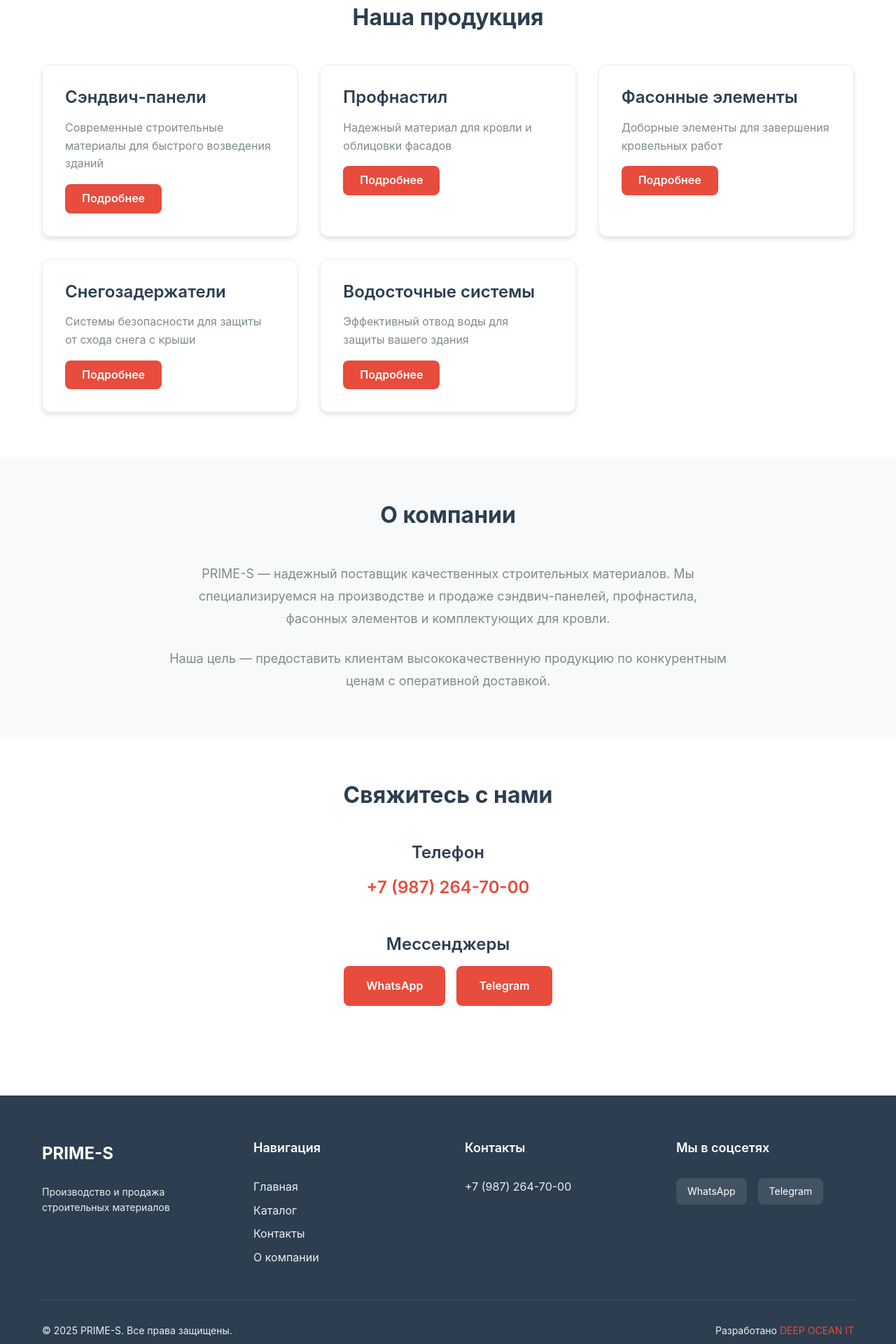
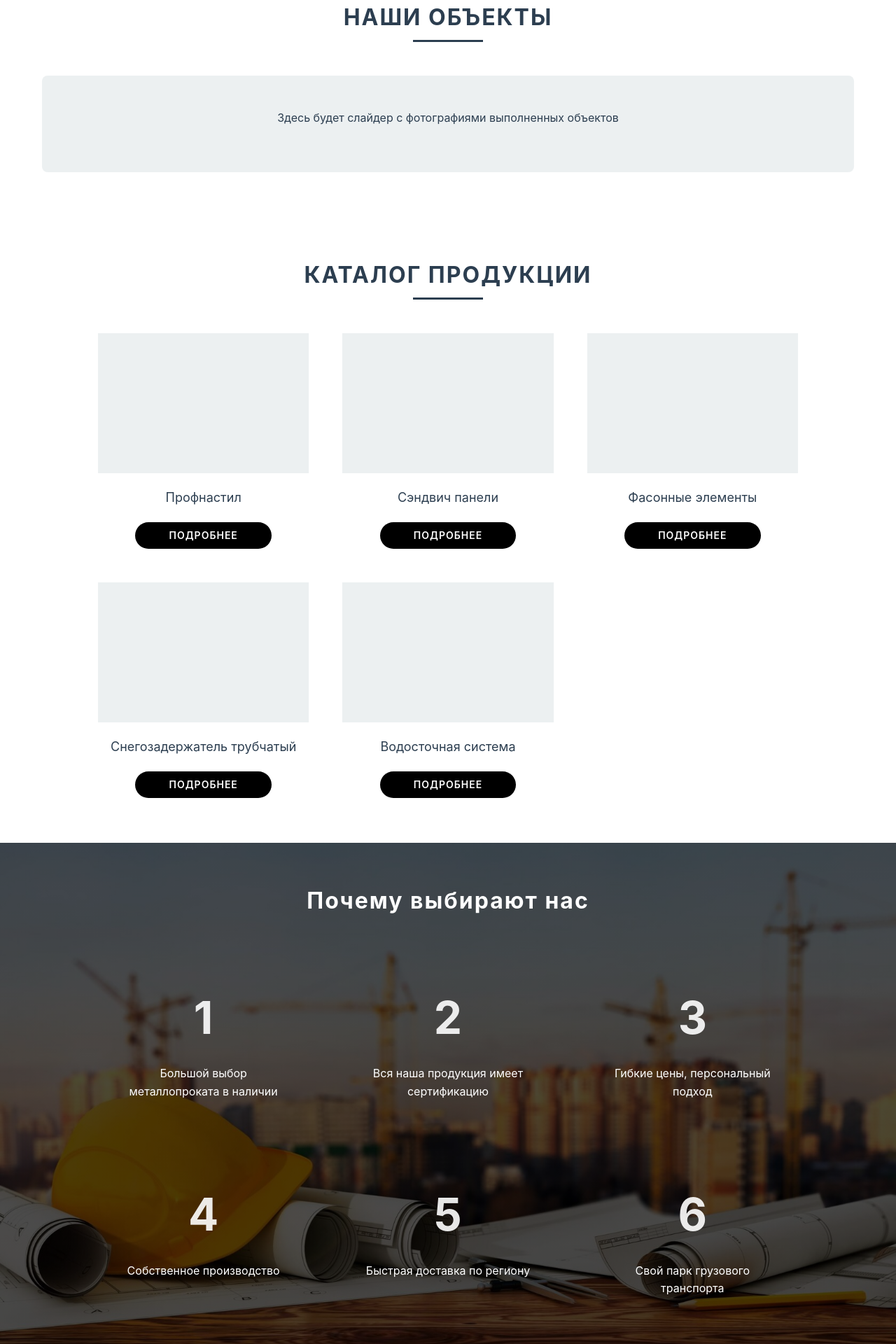
Before and after one commit to Arbitr3103/prime-s-react, a React (Vite) app: page / in a window 1280 px wide. Shown: the part 740-2660 px from the top of the page at 70% size. Built offline with nearby package versions, Linux system fonts and the light colour scheme.

Commit message:
feat: add missing sections - Projects, Catalog, Why Choose Us to match Tilda design

```diff
--- a/src/pages/HomePage.jsx
+++ b/src/pages/HomePage.jsx
@@ -21,74 +21,107 @@ function HomePage() {
         </div>
       </section>
 
+      {/* Секция "Наши объекты" */}
+      <section className={styles.projectsSection}>
+        <div className={styles.container}>
+          <h2 className={styles.sectionTitle}>НАШИ ОБЪЕКТЫ</h2>
+          <div className={styles.projectsNote}>
+            <p>Здесь будет слайдер с фотографиями выполненных объектов</p>
+          </div>
+        </div>
+      </section>
+
       {/* Секция каталога */}
       <section id="catalog" className={styles.catalogSection}>
         <div className={styles.container}>
-          <h2 className={styles.sectionTitle}>Наша продукция</h2>
+          <h2 className={styles.sectionTitle}>КАТАЛОГ ПРОДУКЦИИ</h2>
           <div className={styles.catalogGrid}>
+            {/* Профнастил */}
+            <div className={styles.catalogCard}>
+              <div className={styles.cardImage}>
+                {/* Здесь будет изображение профнастила */}
+              </div>
+              <h3 className={styles.cardTitle}>Профнастил</h3>
+              <a href="/catalog/profnastil" className={styles.cardButton}>
+                ПОДРОБНЕЕ
+              </a>
+            </div>
+
             {/* Сэндвич-панели */}
             <div className={styles.catalogCard}>
-              <div className={styles.cardContent}>
-                <h3 className={styles.cardTitle}>Сэндвич-панели</h3>
-                <p className={styles.cardDescription}>
-                  Современные строительные материалы для быстрого возведения зданий
-                </p>
-                <a href="/catalog/sandwpan" className={styles.cardButton}>
-                  Подробнее
-                </a>
+              <div className={styles.cardImage}>
+                {/* Здесь будет изображение сэндвич-панелей */}
               </div>
-            </div>
-
-            {/* Профнастил */}
-            <div className={styles.catalogCard}>
-              <div className={styles.cardContent}>
-                <h3 className={styles.cardTitle}>Профнастил</h3>
-                <p className={styles.cardDescription}>
-                  Надежный материал для кровли и облицовки фасадов
-                </p>
-                <a href="/catalog/profnastil" className={styles.cardButton}>
-                  Подробнее
-                </a>
-              </div>
+              <h3 className={styles.cardTitle}>Сэндвич панели</h3>
+              <a href="/catalog/sandwpan" className={styles.cardButton}>
+                ПОДРОБНЕЕ
+              </a>
             </div>
 
             {/* Фасонные элементы */}
             <div className={styles.catalogCard}>
-              <div className={styles.cardContent}>
-                <h3 className={styles.cardTitle}>Фасонные элементы</h3>
-                <p className={styles.cardDescription}>
-                  Доборные элементы для завершения кровельных работ
-                </p>
-                <a href="/catalog/fasonelement" className={styles.cardButton}>
-                  Подробнее
-                </a>
+              <div className={styles.cardImage}>
+                {/* Здесь будет изображение фасонных элементов */}
               </div>
+              <h3 className={styles.cardTitle}>Фасонные элементы</h3>
+              <a href="/catalog/fasonelement" className={styles.cardButton}>
+                ПОДРОБНЕЕ
+              </a>
             </div>
 
-            {/* Снегозадержатели */}
+            {/* Снегозадержатель трубчатый */}
             <div className={styles.catalogCard}>
-              <div className={styles.cardContent}>
-                <h3 className={styles.cardTitle}>Снегозадержатели</h3>
-                <p className={styles.cardDescription}>
-                  Системы безопасности для защиты от схода снега с крыши
-                </p>
-                <a href="/catalog/snegozader" className={styles.cardButton}>
-                  Подробнее
-                </a>
+              <div className={styles.cardImage}>
+                {/* Здесь будет изображение снегозадержателя */}
               </div>
+              <h3 className={styles.cardTitle}>Снегозадержатель трубчатый</h3>
+              <a href="/catalog/snegozader" className={styles.cardButton}>
+                ПОДРОБНЕЕ
+              </a>
             </div>
 
-            {/* Водосточные системы */}
+            {/* Водосточная система */}
             <div className={styles.catalogCard}>
-              <div className={styles.cardContent}>
-                <h3 className={styles.cardTitle}>Водосточные системы</h3>
-                <p className={styles.cardDescription}>
-                  Эффективный отвод воды для защиты вашего здания
-                </p>
-                <a href="/catalog/vodostsist" className={styles.cardButton}>
-                  Подробнее
-                </a>
+              <div className={styles.cardImage}>
+                {/* Здесь будет изображение водосточной системы */}
               </div>
+              <h3 className={styles.cardTitle}>Водосточная система</h3>
+              <a href="/catalog/vodostsist" className={styles.cardButton}>
+                ПОДРОБНЕЕ
+              </a>
+            </div>
+          </div>
+        </div>
+      </section>
+
+      {/* Секция "Почему выбирают нас" */}
+      <section className={styles.whyUsSection}>
+        <div className={styles.container}>
+          <h2 className={styles.sectionTitleWhite}>Почему выбирают нас</h2>
+          <div className={styles.whyUsGrid}>
+            <div className={styles.whyUsItem}>
+              <div className={styles.whyUsNumber}>1</div>
+              <p className={styles.whyUsText}>Большой выбор металлопроката в наличии</p>
+            </div>
+            <div className={styles.whyUsItem}>
+              <div className={styles.whyUsNumber}>2</div>
+              <p className={styles.whyUsText}>Вся наша продукция имеет сертификацию</p>
+            </div>
+            <div className={styles.whyUsItem}>
+              <div className={styles.whyUsNumber}>3</div>
+              <p className={styles.whyUsText}>Гибкие цены, персональный подход</p>
+            </div>
+            <div className={styles.whyUsItem}>
+              <div className={styles.whyUsNumber}>4</div>
+              <p className={styles.whyUsText}>Собственное производство</p>
+            </div>
+            <div className={styles.whyUsItem}>
+              <div className={styles.whyUsNumber}>5</div>
+              <p className={styles.whyUsText}>Быстрая доставка по региону</p>
+            </div>
+            <div className={styles.whyUsItem}>
+              <div className={styles.whyUsNumber}>6</div>
+              <p className={styles.whyUsText}>Свой парк грузового транспорта</p>
             </div>
           </div>
         </div>
--- a/src/pages/HomePage.module.css
+++ b/src/pages/HomePage.module.css
@@ -51,10 +51,23 @@
   line-height: 1.6;
 }
 
+/* Секция "Наши объекты" */
+.projectsSection {
+  padding: var(--spacing-3xl) 0;
+  background-color: var(--color-white);
+}
+
+.projectsNote {
+  text-align: center;
+  padding: var(--spacing-2xl);
+  background-color: var(--color-gray-light);
+  border-radius: var(--border-radius-md);
+}
+
 /* Секция каталога */
 .catalogSection {
   padding: var(--spacing-3xl) 0;
-  background-color: var(--color-background);
+  background-color: var(--color-white);
 }
 
 .sectionTitle {
@@ -63,67 +76,121 @@
   font-weight: 700;
   margin-bottom: var(--spacing-2xl);
   color: var(--color-text-dark);
+  letter-spacing: 2px;
+  position: relative;
+  padding-bottom: var(--spacing-md);
+}
+
+.sectionTitle::after {
+  content: '';
+  position: absolute;
+  bottom: 0;
+  left: 50%;
+  transform: translateX(-50%);
+  width: 100px;
+  height: 3px;
+  background-color: var(--color-text-dark);
 }
 
 .catalogGrid {
   display: grid;
   grid-template-columns: repeat(auto-fit, minmax(280px, 1fr));
-  gap: var(--spacing-xl);
+  gap: var(--spacing-2xl);
+  max-width: 1000px;
+  margin: 0 auto;
 }
 
 .catalogCard {
   background-color: var(--color-white);
-  border-radius: var(--border-radius-lg);
-  box-shadow: var(--shadow-md);
-  overflow: hidden;
+  text-align: center;
   transition: all var(--transition-base);
-  border: 1px solid var(--color-gray-light);
 }
 
 .catalogCard:hover {
-  transform: translateY(-8px);
-  box-shadow: var(--shadow-lg);
+  transform: translateY(-4px);
 }
 
-.cardContent {
-  padding: var(--spacing-xl);
+.cardImage {
+  width: 100%;
+  height: 200px;
+  background-color: var(--color-gray-light);
+  margin-bottom: var(--spacing-lg);
   display: flex;
-  flex-direction: column;
-  gap: var(--spacing-md);
-  min-height: 200px;
+  align-items: center;
+  justify-content: center;
 }
 
 .cardTitle {
-  font-size: var(--font-size-xl);
-  font-weight: 600;
+  font-size: var(--font-size-lg);
+  font-weight: 400;
   color: var(--color-text-dark);
-  margin: 0;
-}
-
-.cardDescription {
-  flex: 1;
-  color: var(--color-text-light);
-  font-size: var(--font-size-base);
-  line-height: 1.6;
-  margin: 0;
+  margin: 0 0 var(--spacing-lg) 0;
 }
 
 .cardButton {
   display: inline-block;
-  padding: var(--spacing-sm) var(--spacing-lg);
-  background-color: var(--color-primary);
+  padding: var(--spacing-sm) var(--spacing-2xl);
+  background-color: #000000;
   color: var(--color-white);
   font-weight: 600;
+  font-size: var(--font-size-sm);
   text-decoration: none;
-  border-radius: var(--border-radius-md);
+  border-radius: 25px;
   text-align: center;
   transition: all var(--transition-base);
-  align-self: flex-start;
+  letter-spacing: 1px;
 }
 
 .cardButton:hover {
-  background-color: var(--color-primary-dark);
-  transform: translateX(4px);
+  background-color: #333333;
+  transform: scale(1.05);
+}
+
+/* Секция "Почему выбирают нас" */
+.whyUsSection {
+  padding: var(--spacing-3xl) 0;
+  background-image: linear-gradient(rgba(0, 0, 0, 0.7), rgba(0, 0, 0, 0.7)), url('../assets/images/hero-bg.jpg');
+  background-size: cover;
+  background-position: center;
+  background-attachment: fixed;
+  color: var(--color-white);
+}
+
+.sectionTitleWhite {
+  text-align: center;
+  font-size: var(--font-size-2xl);
+  font-weight: 700;
+  margin-bottom: var(--spacing-3xl);
+  color: var(--color-white);
+  letter-spacing: 2px;
+}
+
+.whyUsGrid {
+  display: grid;
+  grid-template-columns: repeat(auto-fit, minmax(300px, 1fr));
+  gap: var(--spacing-2xl);
+  max-width: 1000px;
+  margin: 0 auto;
+}
+
+.whyUsItem {
+  text-align: center;
+  padding: var(--spacing-xl);
+}
+
+.whyUsNumber {
+  font-size: 4rem;
+  font-weight: 700;
+  color: var(--color-white);
+  margin-bottom: var(--spacing-md);
+  opacity: 0.9;
+}
+
+.whyUsText {
+  font-size: var(--font-size-base);
+  color: var(--color-white);
+  line-height: 1.6;
+  margin: 0;
 }
 
 /* Секция "О компании" */
```
